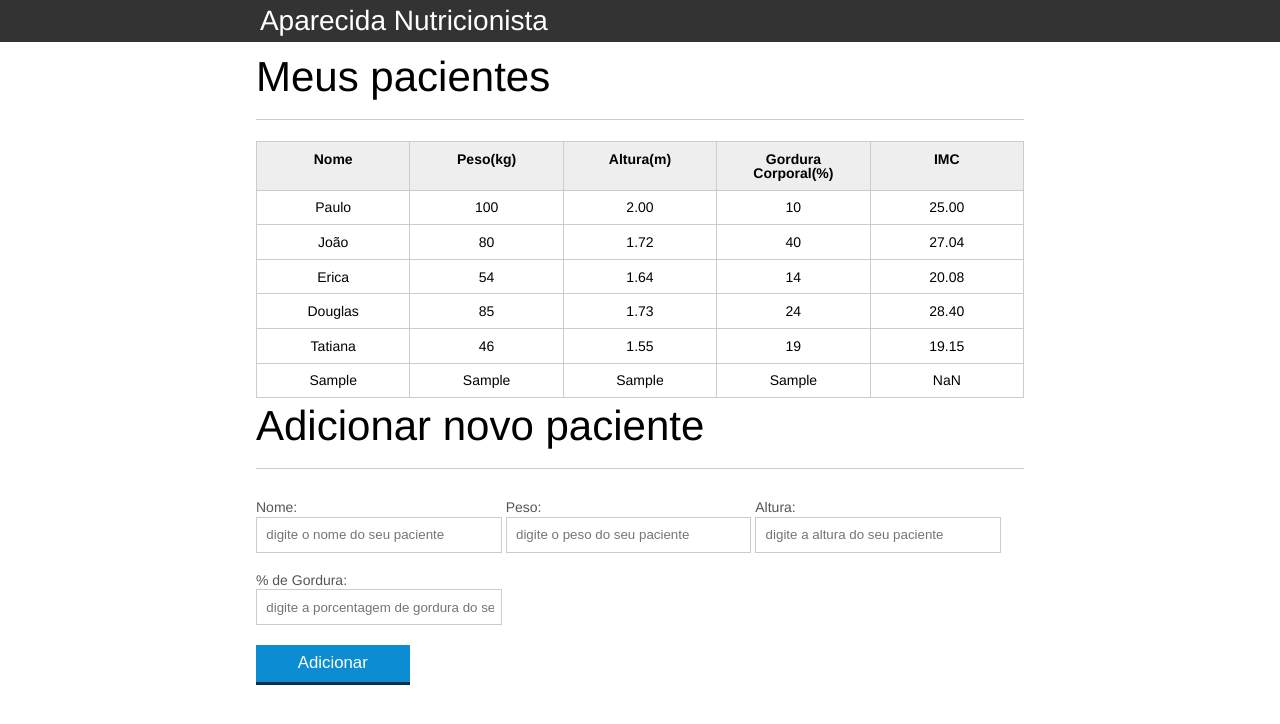
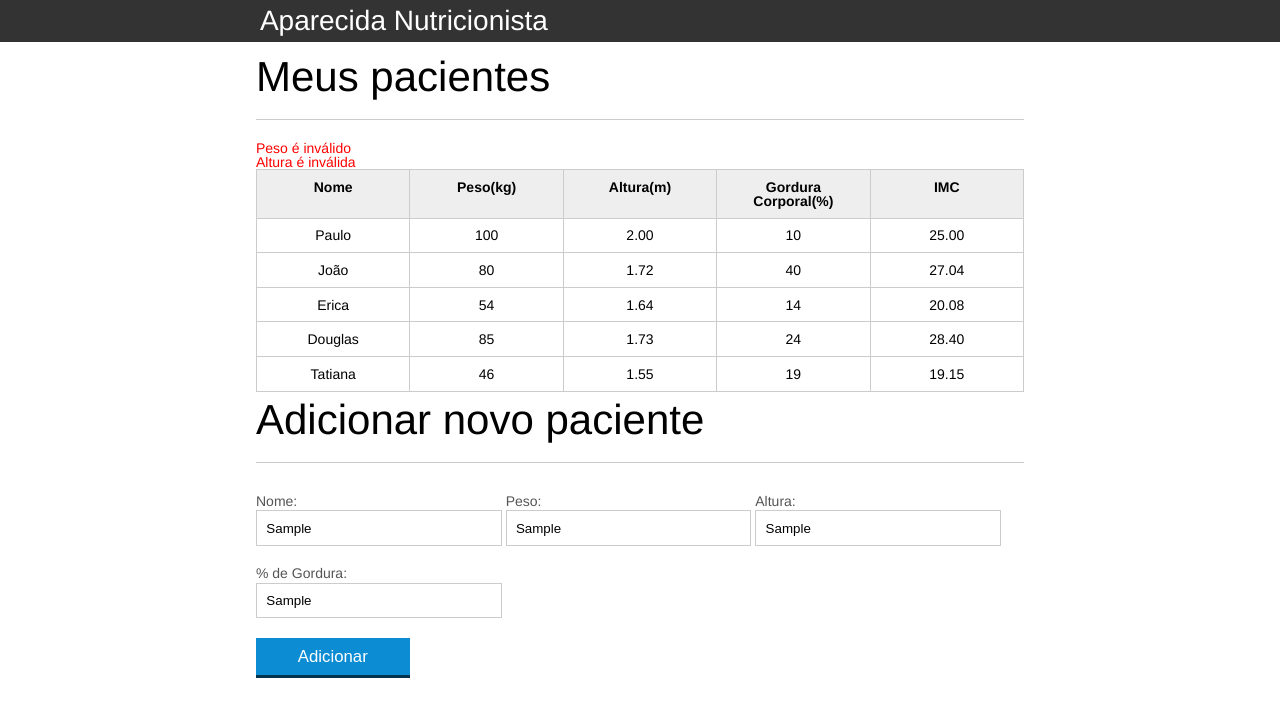
Before and after one commit to rodrigofelix12/JavascriptAlura, a plain HTML site: page introducao-javascript/index.html in a window 1280 px wide. Both pictures are taken after typing "Sample", "Sample", "Sample", "Sample" into the empty fields and a click on the button "Adicionar". Drawn offline with Linux system fonts and the light colour scheme.

Commit message:
Fim da aula 6 Validação de formulários

```diff
--- a/introducao-javascript/css/index.css
+++ b/introducao-javascript/css/index.css
@@ -136,3 +136,7 @@ button[disabled=disabled], button:disabled {
 .paciente-invalido{
 	background-color: lightcoral;
 }
+
+#mensagens-erro {
+	color: red;
+}
--- a/introducao-javascript/index.html
+++ b/introducao-javascript/index.html
@@ -18,6 +18,9 @@
 		<main>
 			<section class="container">
 				<h2>Meus pacientes</h2>
+				<ul id="mensagens-erro">
+					<li></li>
+				</ul>
 				<table>
 					<thead>
 						<tr>
--- a/introducao-javascript/js/calcula-imc.js
+++ b/introducao-javascript/js/calcula-imc.js
@@ -14,10 +14,10 @@ for (var i = 0; i < pacientes.length; i++) {
     var peso = tdPeso.textContent;
     var altura = tdAltura.textContent;
 
-    var alturaEhValida = true;
-    var pesoEhValido = true;
+    var alturaEhValida = validaAltura(altura);
+    var pesoEhValido = validaPeso(peso);
 
-    if(peso <=0 || peso > 100) {
+    if(!pesoEhValido) {
         console.log("Peso Inválido");
         tdImc.textContent = "Peso Inválido!";
         pesoEhValido = false;
@@ -25,7 +25,7 @@ for (var i = 0; i < pacientes.length; i++) {
         paciente.classList.add("paciente-invalido");
     }
 
-    if(altura <=0 || altura > 3.00) {
+    if(!alturaEhValida) {
         console.log("Altura Inválida");
         tdImc.textContent = "Altura Inválida!";
         alturaEhValida = false;
@@ -39,6 +39,22 @@ for (var i = 0; i < pacientes.length; i++) {
     }
 }
 
+function validaPeso(peso) {
+    if(peso >= 0 && peso < 1000) {
+        return true;
+    } else {
+        return false;
+    }
+}
+
+function validaAltura(altura) {
+    if(altura >=0 && altura <= 3) {
+        return true;
+    } else {
+        return false;
+    }
+}
+
 function calculaImc(peso, altura) {
     var imc = 0;
     imc = peso / (altura * altura);
--- a/introducao-javascript/js/form.js
+++ b/introducao-javascript/js/form.js
@@ -8,13 +8,33 @@ botaoAdicionar.addEventListener("click", function(event) {
 
   var pacienteTr = montaTr(paciente);
 
+  var erros = validaPaciente(paciente);
+  console.log(erros);
+
+  if(erros.length > 0) {
+      exibeMensagensDeErro(erros);
+      return;
+  }
+
   var tabela = document.querySelector("#tabela-pacientes");
 
   tabela.appendChild(pacienteTr);
 
   form.reset();
+  var mensagensErro = document.querySelector("#mensagens-erro");
+  mensagensErro.innerHTML = "";
 
 })
+
+function exibeMensagensDeErro(erros) {
+    var ul = document.querySelector("#mensagens-erro");
+    ul.innerHTML = "";
+    erros.forEach(function(erro) {
+        var li = document.createElement("li");
+        li.textContent = erro;
+        ul.appendChild(li);
+    });
+}
 
 function obtemPacienteDoFormulario(form) {
 
@@ -48,3 +68,22 @@ function montaTr(paciente) {
 
     return pacienteTr;
 }
+
+function validaPaciente(paciente) {
+
+    var erros = [];
+
+    if(!validaPeso(paciente.peso)) erros.push("Peso é inválido");
+
+    if(!validaAltura(paciente.altura)) erros.push("Altura é inválida");
+
+    if(paciente.nome.length == 0) erros.push("O Nome não pode ser em branco.");
+
+    if(paciente.gordura.length == 0) erros.push("A Gordura não pode em branco");
+
+    if(paciente.peso.length == 0) erros.push("O peso não pode ser em branco");
+
+    if(paciente.altura.length == 0) erros.push("A altura não pode estar em branco");
+
+    return erros;
+}
```
